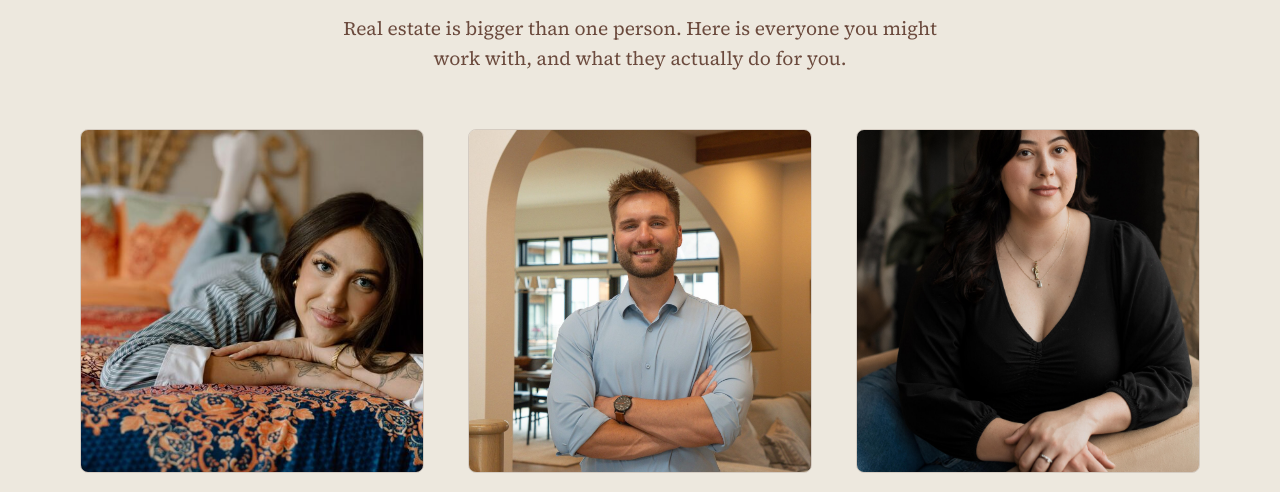
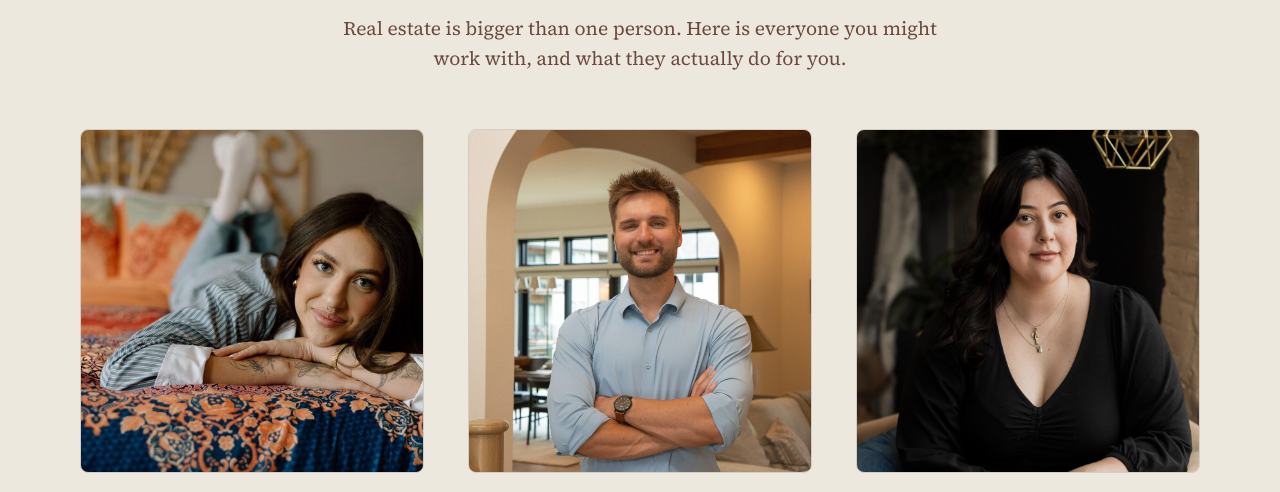
Before and after one commit to emilywally/emily-paige-co, a plain HTML site: page about.html in a window 1280 px wide. Shown: the part 452-944 px from the top of the page. Drawn offline with nearby package versions, Linux system fonts and the light colour scheme; a web font is replaced by a local one.

Commit message:
Shift Morgan's headshot down in the frame on About
Co-Authored-By: Claude Fable 5 <noreply@anthropic.com>
Claude-Session: https://claude.ai/code/session_01Bt5cSeJtqyC3xihDeyMbGW

```diff
--- a/about.html
+++ b/about.html
@@ -273,7 +273,7 @@
 
         <article class="team-card" style="text-align: center;">
           <div style="aspect-ratio: 1; overflow: hidden; border-radius: 8px; margin-bottom: 22px; border: 1px solid var(--cocoa-line);">
-            <img src="/images/team/morgan-young.jpg" alt="Morgan" style="width: 100%; height: 100%; object-fit: cover; display: block;" loading="lazy" width="2000" height="3000">
+            <img src="/images/team/morgan-young.jpg" alt="Morgan" style="width: 100%; height: 100%; object-fit: cover; object-position: 50% 12%; display: block;" loading="lazy" width="2000" height="3000">
           </div>
           <h2 style="font-family: var(--serif); font-style: italic; font-size: 1.6rem; color: var(--burgundy); margin: 0 0 6px;">Morgan</h2>
           <p style="font-family: var(--sans); font-size: 0.72rem; letter-spacing: 0.2em; text-transform: uppercase; color: var(--sage); font-weight: 600; margin: 0 0 16px;">Agent &middot; REALTOR<sup>&reg;</sup></p>
```
